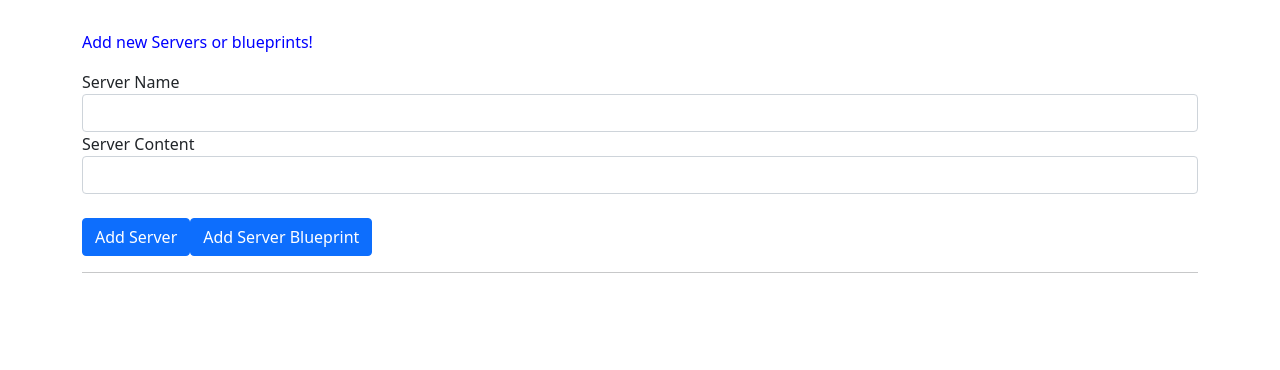
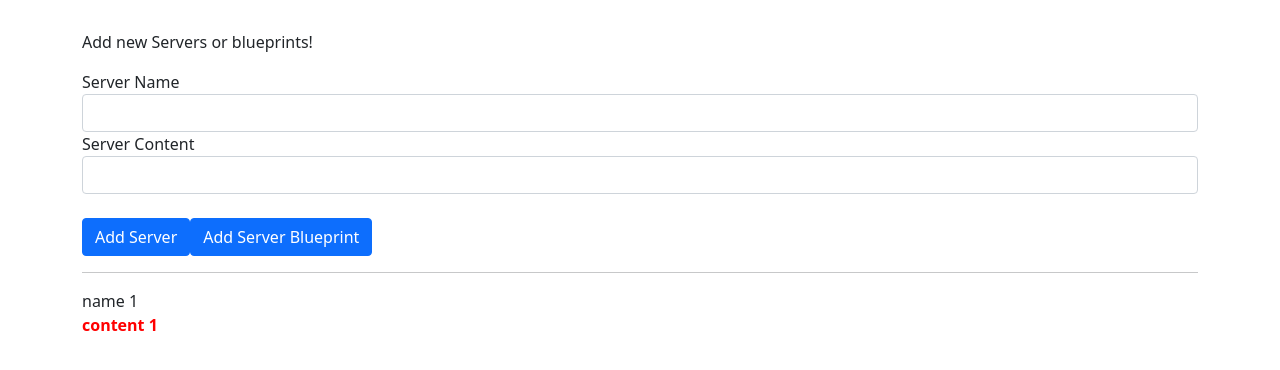
Before and after one commit to Anton6896/angular_zerotohero, an Angular app: page / in a window 1280 px wide. Shown: the top 370 px of the page. Built offline with nearby package versions, Linux system fonts and the light colour scheme.

Commit message:
exposing components thru the selector

```diff
--- a/src/app/app.component.html
+++ b/src/app/app.component.html
@@ -1,34 +1,6 @@
 <div class="container">
-  <div class="row">
-    <div class="col-xs-12">
-      <p>Add new Servers or blueprints!</p>
-      <label>Server Name</label>
-      <input type="text" class="form-control" [(ngModel)]="newServerName">
-      <label>Server Content</label>
-      <input type="text" class="form-control" [(ngModel)]="newServerContent">
-      <br>
-      <button
-        class="btn btn-primary"
-        (click)="onAddServer()">Add Server</button>
-      <button
-        class="btn btn-primary"
-        (click)="onAddBlueprint()">Add Server Blueprint</button>
-    </div>
-  </div>
+  <app-cockpit></app-cockpit>
   <hr>
-  <div class="row">
-    <div class="col-xs-12">
-      <div
-        class="panel panel-default"
-        *ngFor="let element of serverElements">
-        <div class="panel-heading">{{ element.name }}</div>
-        <div class="panel-body">
-          <p>
-            <strong *ngIf="element.type === 'server'" style="color: red">{{ element.content }}</strong>
-            <em *ngIf="element.type === 'blueprint'">{{ element.content }}</em>
-          </p>
-        </div>
-      </div>
-    </div>
-  </div>
+  <app-server-element *ngFor="let elem of serverElements" [element]="elem">
+  </app-server-element>
 </div>
--- a/src/app/app.component.ts
+++ b/src/app/app.component.ts
@@ -6,23 +6,11 @@
   styleUrls: ['./app.component.css']
 })
 export class AppComponent {
-  serverElements = [];
-  newServerName = '';
-  newServerContent = '';
-
-  onAddServer() {
-    this.serverElements.push({
+  serverElements = [
+    {
       type: 'server',
-      name: this.newServerName,
-      content: this.newServerContent
-    });
-  }
-
-  onAddBlueprint() {
-    this.serverElements.push({
-      type: 'blueprint',
-      name: this.newServerName,
-      content: this.newServerContent
-    });
-  }
+      name: 'name 1',
+      content: 'content 1'
+    },
+  ];
 }
--- a/src/app/app.module.ts
+++ b/src/app/app.module.ts
@@ -4,10 +4,14 @@
 import { AppRoutingModule } from './app-routing.module';
 import { AppComponent } from './app.component';
 import {FormsModule} from "@angular/forms";
+import { ServerElementComponent } from './server-element/server-element.component';
+import { CockpitComponent } from './cockpit/cockpit.component';
 
 @NgModule({
   declarations: [
-    AppComponent
+    AppComponent,
+    ServerElementComponent,
+    CockpitComponent
   ],
   imports: [
     BrowserModule,
--- /dev/null
+++ b/src/app/cockpit/cockpit.component.html
@@ -0,0 +1,12 @@
+<div class="row">
+    <div class="col-xs-12">
+        <p>Add new Servers or blueprints!</p>
+        <label>Server Name</label>
+        <input type="text" class="form-control" [(ngModel)]="newServerName">
+        <label>Server Content</label>
+        <input type="text" class="form-control" [(ngModel)]="newServerContent">
+        <br>
+        <button class="btn btn-primary" (click)="onAddServer()">Add Server</button>
+        <button class="btn btn-primary" (click)="onAddBlueprint()">Add Server Blueprint</button>
+    </div>
+</div>
--- /dev/null
+++ b/src/app/cockpit/cockpit.component.ts
@@ -0,0 +1,33 @@
+import { Component, OnInit } from '@angular/core';
+
+@Component({
+  selector: 'app-cockpit',
+  templateUrl: './cockpit.component.html',
+  styleUrls: ['./cockpit.component.css']
+})
+export class CockpitComponent implements OnInit {
+
+  constructor() { }
+
+  ngOnInit(): void {
+  }
+
+  newServerName: string = '';
+  newServerContent: string = '';
+
+  onAddServer() {
+    // this.serverElements.push({
+    //   type: 'server',
+    //   name: this.newServerName,
+    //   content: this.newServerContent
+    // });
+  }
+
+  onAddBlueprint() {
+    // this.serverElements.push({
+    //   type: 'blueprint',
+    //   name: this.newServerName,
+    //   content: this.newServerContent
+    // });
+  }
+}
--- /dev/null
+++ b/src/app/server-element/server-element.component.html
@@ -0,0 +1,13 @@
+<div class="row">
+    <div class="col-xs-12">
+        <div class="panel panel-default">
+            <div class="panel-heading">{{ element.name }}</div>
+            <div class="panel-body">
+                <p>
+                    <strong *ngIf="element.type === 'server'" style="color: red">{{ element.content }}</strong>
+                    <em *ngIf="element.type === 'blueprint'">{{ element.content }}</em>
+                </p>
+            </div>
+        </div>
+    </div>
+</div>
--- /dev/null
+++ b/src/app/server-element/server-element.component.ts
@@ -0,0 +1,23 @@
+import { Component, OnInit, Input } from '@angular/core';
+
+@Component({
+  selector: 'app-server-element',
+  templateUrl: './server-element.component.html',
+  styleUrls: ['./server-element.component.css']
+})
+export class ServerElementComponent implements OnInit {
+  /**
+   * Input is allow me to get data from top father component declaration
+   */
+  @Input() element: {
+    type: string,
+    name: string,
+    content: string
+  };
+
+  constructor() { }
+
+  ngOnInit(): void {
+  }
+
+}
```
Also changed, not shown: src/app/cockpit/cockpit.component.css (added), src/app/server-element/server-element.component.css (added).
